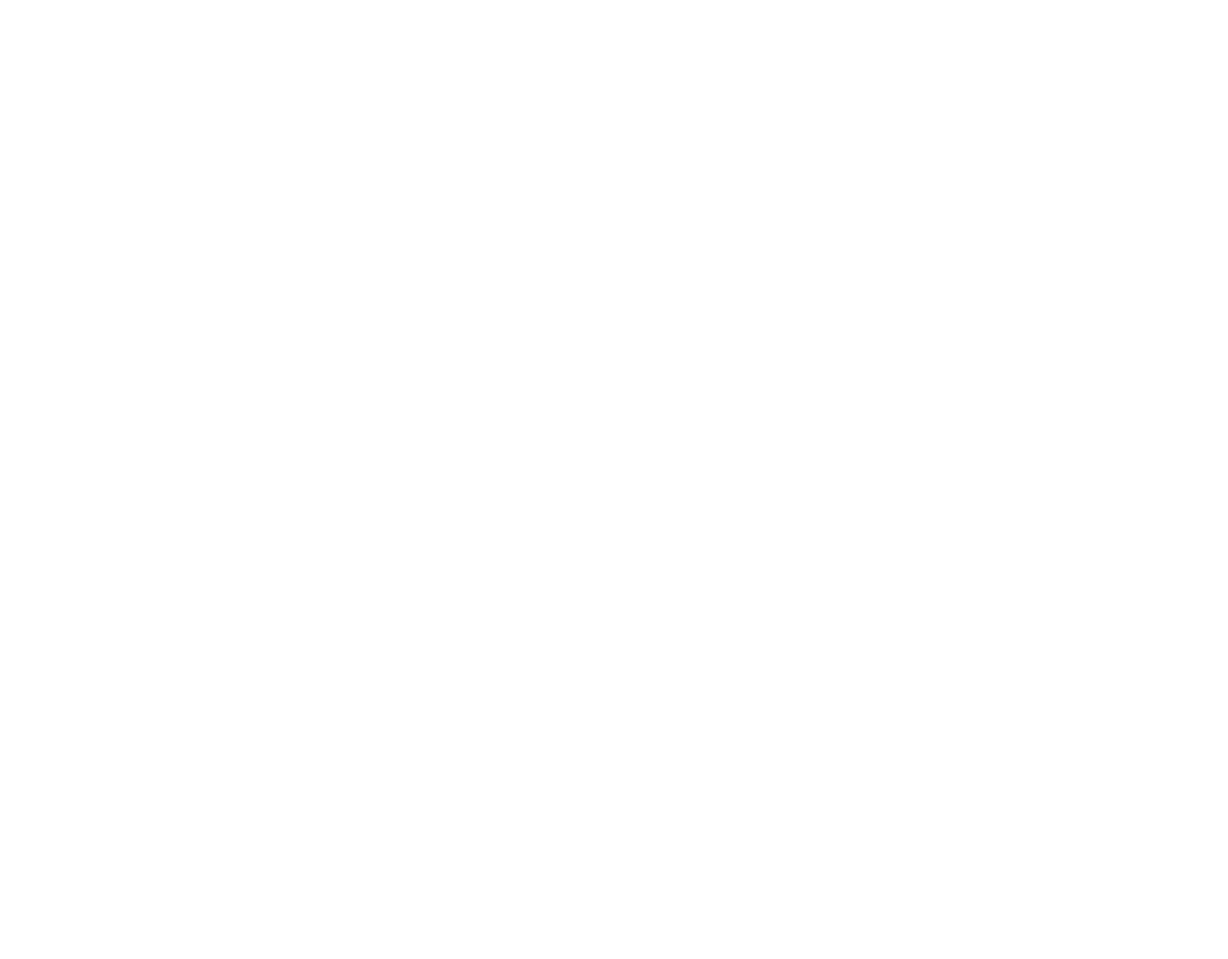
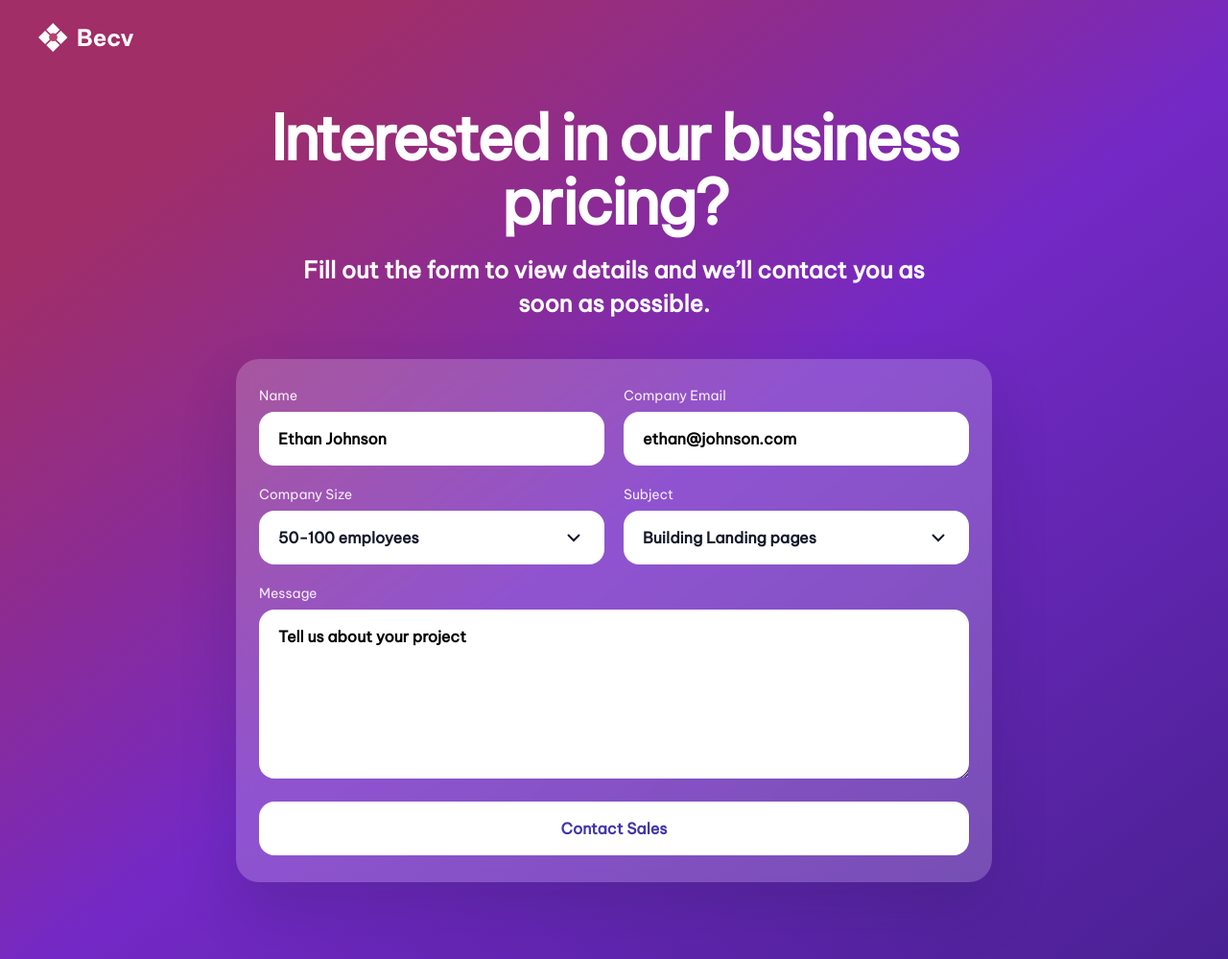
Before and after one commit to AitorMT/devchallenges.io, an Astro site: page /contact-page in a window 1280 px wide. Shown: the whole page at 96% size. Before the commit the page ends 800 px from the top, so only its background shows below. Built offline with nearby package versions, Linux system fonts and the light colour scheme; Astro itself is replaced by a stand-in of ours.

Commit message:
Finished Contact Page

```diff
--- a/src/pages/contact-page.astro
+++ b/src/pages/contact-page.astro
@@ -1,17 +1,134 @@
 ---
 import Layout from '@/layouts/Layout.astro'
 import { fonts } from '@/consts/fonts'
+import Logo from '@/assets/contact-page/Logo.svg'
+import ExpandDown from '@/assets/contact-page/Expand_down.svg'
+
+const jsonLd = {
+  '@context': 'https://schema.org',
+  '@type': 'ContactPage',
+  name: 'Contact Sales',
+  description: 'Request business pricing and contact sales for landing pages and product strategy.',
+  url: 'https://devchallenges.aitormt.dev/contact-page',
+};
 ---
 
 <Layout
   title="Contact Page - devchallenges.io"
   description="Contact Page for devchallenges.io"
   fonts={fonts.ContactPage}
+  jsonLd={jsonLd}
 >
-  <main
-    class="flex h-dvh w-dvw items-center justify-center overflow-hidden bg-[var(--background)] p-4"
-  >
+  <main class="relative flex min-h-dvh w-full overflow-hidden bg-[url('../assets/contact-page/background.svg')] bg-cover bg-center bg-no-repeat bg-[color:var(--color1)]">
 
+    <div class="relative z-10 flex min-h-dvh w-full flex-col px-4 py-6 sm:px-6 lg:px-10">
+      <header class="flex justify-start">
+        <Logo aria-label="Becv" class="h-[30px] w-[101px] shrink-0" />
+      </header>
+
+      <section
+        class="mx-auto flex w-full max-w-[900px] flex-1 flex-col items-center justify-center gap-8 py-10 text-center sm:gap-10 sm:py-14"
+        aria-labelledby="contact-heading"
+      >
+        <div class="flex max-w-[760px] flex-col gap-4 sm:gap-5">
+          <h1 id="contact-heading" class="text-[2.5rem] leading-[1.05] font-extrabold tracking-[-0.04em] text-[var(--white)] sm:text-[3.5rem] lg:text-[4rem]">
+            Interested in our business pricing?
+          </h1>
+          <p class="mx-auto max-w-[650px] text-[1.125rem] leading-[1.45] font-semibold text-[var(--white)] sm:text-[1.5rem]">
+            Fill out the form to view details and we’ll contact you as soon as possible.
+          </p>
+        </div>
+
+        <form
+            class="w-full max-w-[788px] rounded-[24px] bg-[var(--secondWhite)] px-4 py-5 shadow-[0_28px_60px_rgba(17,23,41,0.16)] backdrop-blur-[10px] sm:px-5 sm:py-6 lg:px-6 lg:py-7"
+            action="#"
+            method="post"
+            aria-labelledby="contact-heading"
+          >
+            <div class="grid gap-4 sm:grid-cols-2 sm:gap-4 lg:gap-5">
+              <label for="name" class="flex flex-col gap-1.5 text-left text-[0.875rem] font-medium text-[var(--white)]/90">
+                <span>Name</span>
+                <input
+                  id="name"
+                  name="name"
+                  class="h-14 rounded-2xl border-0 bg-[var(--white)] px-5 text-[1rem] font-semibold text-[var(--color2)] outline-none ring-0 placeholder:text-black"
+                  type="text"
+                  placeholder="Ethan Johnson"
+                  aria-required="true"
+                  required
+                />
+              </label>
+
+            <label for="companyEmail" class="flex flex-col gap-1.5 text-left text-[0.875rem] font-medium text-[var(--white)]/90">
+              <span>Company Email</span>
+              <input
+                id="companyEmail"
+                name="companyEmail"
+                class="h-14 rounded-2xl border-0 bg-[var(--white)] px-5 text-[1rem] font-semibold text-[var(--color2)] outline-none ring-0 placeholder:text-black"
+                type="email"
+                placeholder="ethan@johnson.com"
+                aria-required="true"
+                required
+              />
+            </label>
+
+            <label class="flex flex-col gap-1.5 text-left text-[0.875rem] font-medium text-[var(--white)]/90">
+              <span>Company Size</span>
+              <div class="relative">
+                <select
+                  class="h-14 w-full appearance-none rounded-2xl border-0 bg-[var(--white)] px-5 pr-14 text-[1rem] font-semibold text-[var(--color2)] outline-none ring-0 "
+                  aria-label="Company Size"
+                >
+                  <option selected>50-100 employees</option>
+                  <option>1-10 employees</option>
+                  <option>11-50 employees</option>
+                  <option>100+ employees</option>
+                </select>
+                <ExpandDown aria-hidden="true" class="pointer-events-none absolute right-5 top-1/2 h-6 w-6 -translate-y-1/2" />
+              </div>
+            </label>
+
+            <label class="flex flex-col gap-1.5 text-left text-[0.875rem] font-medium text-[var(--white)]/90">
+              <span>Subject</span>
+              <div class="relative">
+                <select
+                  class="h-14 w-full appearance-none rounded-2xl border-0 bg-[var(--white)] px-5 pr-14 text-[1rem] font-semibold text-[var(--color2)] outline-none ring-0 "
+                  aria-label="Subject"
+                >
+                  <option selected>Building Landing pages</option>
+                  <option>Website redesign</option>
+                  <option>Product strategy</option>
+                  <option>Other</option>
+                </select>
+                <ExpandDown aria-hidden="true" class="pointer-events-none absolute right-5 top-1/2 h-6 w-6 -translate-y-1/2" />
+              </div>
+            </label>
+
+            <label for="message" class="flex flex-col gap-1.5 text-left text-[0.875rem] font-medium text-[var(--white)]/90 sm:col-span-2">
+              <span>Message</span>
+              <textarea
+                id="message"
+                name="message"
+                class="min-h-[176px] rounded-2xl border-0 bg-[var(--white)] px-5 py-4 text-[1rem] font-semibold text-[var(--color2)] outline-none ring-0 placeholder:text-black"
+                placeholder="Tell us about your project"
+                aria-required="true"
+                required
+              ></textarea>
+            </label>
+          </div>
+
+          <div class="mt-5 sm:mt-6">
+            <button
+              class="h-14 w-full rounded-2xl bg-[var(--white)] text-[1rem] font-extrabold text-[var(--color1)] transition duration-200 hover:brightness-95 active:scale-[0.99]"
+              type="submit"
+              aria-label="Submit contact form"
+            >
+              Contact Sales
+            </button>
+          </div>
+        </form>
+      </section>
+    </div>
   </main>
 </Layout>
 
@@ -19,7 +136,7 @@ import { fonts } from '@/consts/fonts'
   :root {
     --font-family: 'Be Vietnam Pro', 'Adjusted Arial Fallback';
     --white: #fff;
-    --secondWhite: #FFFFFF33;
+    --secondWhite: #ffffff33;
     --color1: #4036A9;
     --color2: #111729;
     --color3: #CDD5E0;
```
